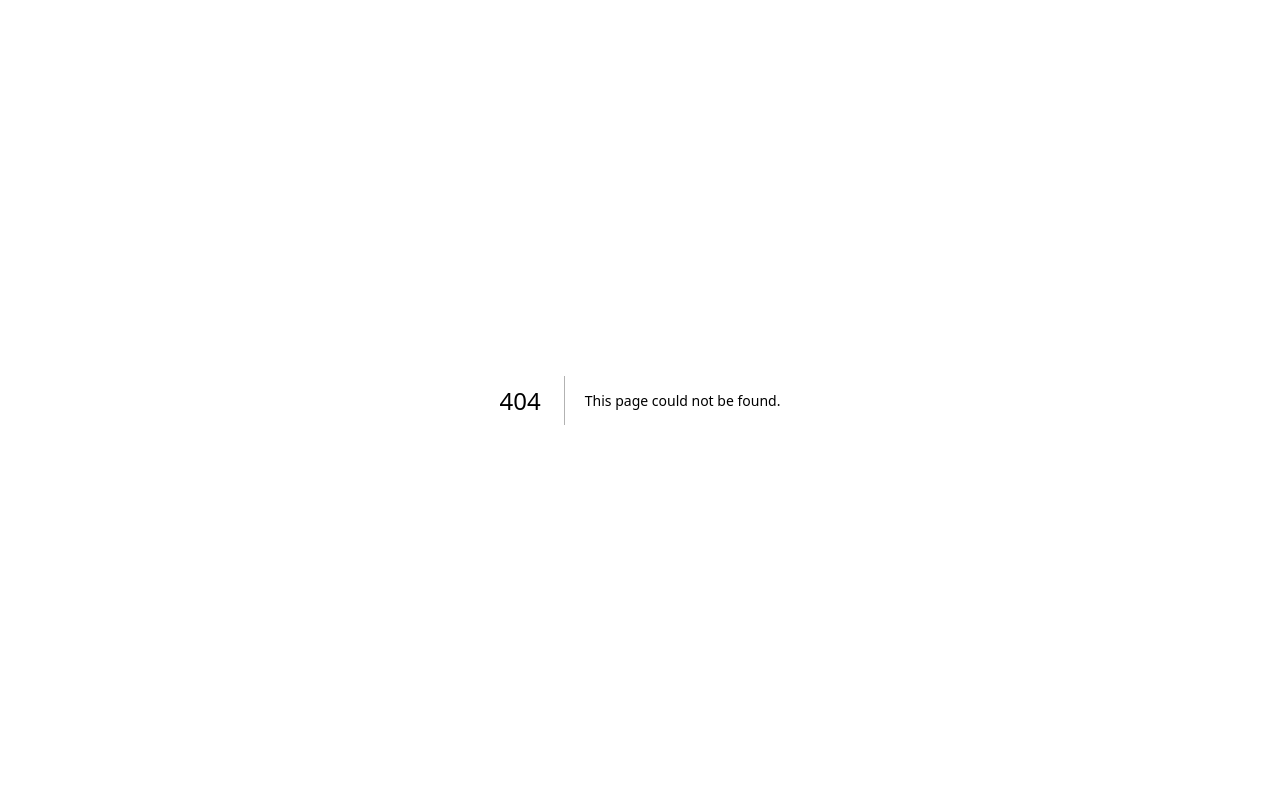
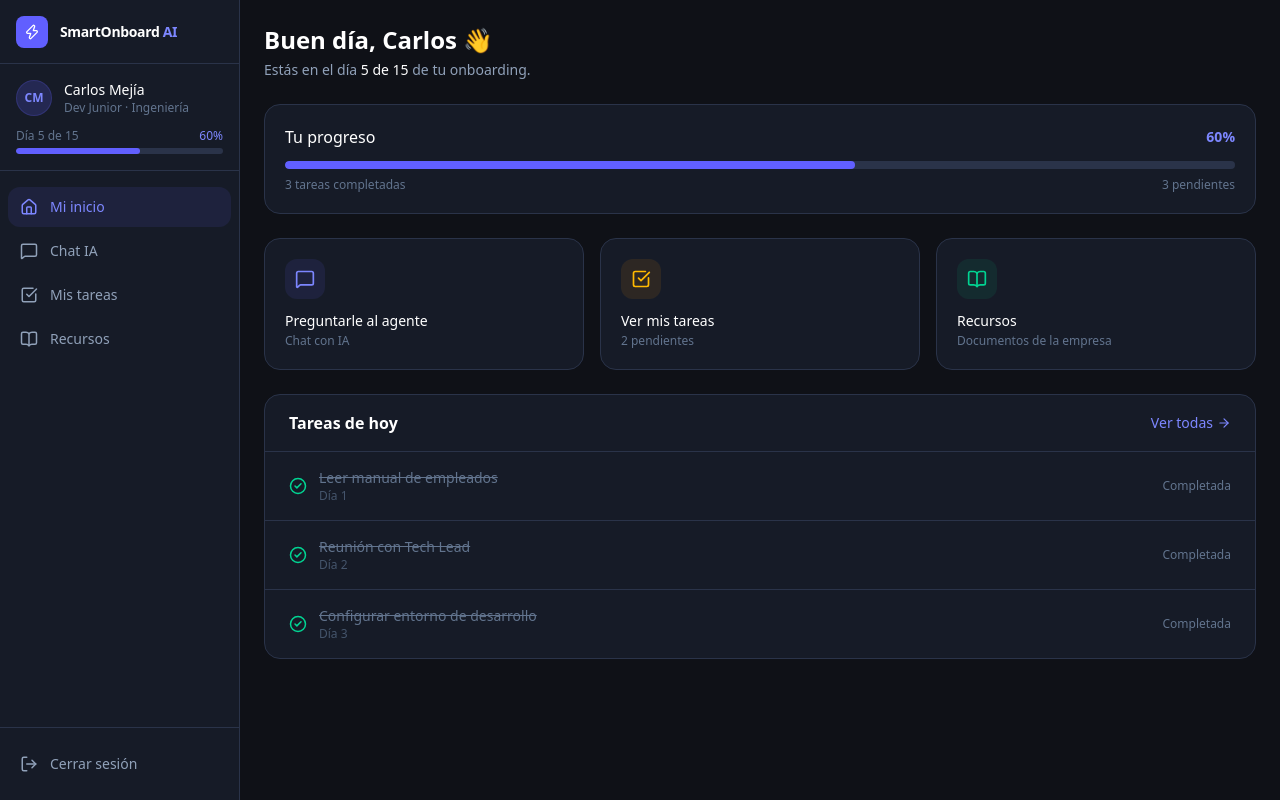
Before and after one commit to sebastianmiracastro/smartonboard-ai, a Next.js app in the folder frontend/: page /portal/inicio in a window 1280 px wide. Before the commit this address had no page. Built offline with nearby package versions, Linux system fonts and the light colour scheme.

Commit message:
feat: portal empleado — vista inicio con progreso y tareas

```diff
--- /dev/null
+++ b/frontend/src/app/portal/inicio/page.tsx
@@ -0,0 +1,95 @@
+"use client";
+
+import { useRouter } from "next/navigation";
+import { MessageSquare, CheckSquare, BookOpen, ArrowRight, CheckCircle2, Clock, Circle } from "lucide-react";
+import { mockTasks } from "@/mock/data";
+
+export default function PortalInicioPage() {
+  const router = useRouter();
+
+  const todayTasks = mockTasks.slice(0, 3);
+  const completedCount = mockTasks.filter(t => t.status === "completada").length;
+
+  return (
+    <div className="flex flex-col gap-6">
+
+      {/* Header */}
+      <div>
+        <h1 className="text-white text-2xl font-semibold">Buen día, Carlos 👋</h1>
+        <p className="text-slate-400 text-sm mt-1">
+          Estás en el día <span className="text-white font-medium">5 de 15</span> de tu onboarding.
+        </p>
+      </div>
+
+      {/* Progreso general */}
+      <div className="bg-[#161b27] border border-[#2a3349] rounded-2xl p-5">
+        <div className="flex items-center justify-between mb-3">
+          <p className="text-white font-medium">Tu progreso</p>
+          <span className="text-indigo-400 text-sm font-semibold">60%</span>
+        </div>
+        <div className="h-2 bg-[#2a3349] rounded-full overflow-hidden">
+          <div className="h-full bg-indigo-500 rounded-full" style={{ width: "60%" }} />
+        </div>
+        <div className="flex justify-between mt-2">
+          <span className="text-slate-500 text-xs">{completedCount} tareas completadas</span>
+          <span className="text-slate-500 text-xs">{mockTasks.length - completedCount} pendientes</span>
+        </div>
+      </div>
+
+      {/* Accesos rápidos */}
+      <div className="grid grid-cols-3 gap-4">
+        {[
+          { icon: MessageSquare, label: "Preguntarle al agente", sub: "Chat con IA", href: "/portal/chat", color: "text-indigo-400", bg: "bg-indigo-500/10" },
+          { icon: CheckSquare, label: "Ver mis tareas", sub: `${mockTasks.filter(t => t.status === "pendiente").length} pendientes`, href: "/portal/tareas", color: "text-amber-400", bg: "bg-amber-500/10" },
+          { icon: BookOpen, label: "Recursos", sub: "Documentos de la empresa", href: "/portal/recursos", color: "text-emerald-400", bg: "bg-emerald-500/10" },
+        ].map((item) => (
+          <button
+            key={item.href}
+            onClick={() => router.push(item.href)}
+            className="bg-[#161b27] border border-[#2a3349] rounded-2xl p-5 text-left hover:border-[#3d4f6e] transition-colors group"
+          >
+            <div className={`w-10 h-10 ${item.bg} rounded-xl flex items-center justify-center mb-3`}>
+              <item.icon size={20} className={item.color} />
+            </div>
+            <p className="text-white text-sm font-medium">{item.label}</p>
+            <p className="text-slate-500 text-xs mt-0.5">{item.sub}</p>
+          </button>
+        ))}
+      </div>
+
+      {/* Tareas de hoy */}
+      <div className="bg-[#161b27] border border-[#2a3349] rounded-2xl overflow-hidden">
+        <div className="flex items-center justify-between px-6 py-4 border-b border-[#2a3349]">
+          <h2 className="text-white font-semibold">Tareas de hoy</h2>
+          <button
+            onClick={() => router.push("/portal/tareas")}
+            className="flex items-center gap-1 text-indigo-400 hover:text-indigo-300 text-sm transition-colors"
+          >
+            Ver todas <ArrowRight size={14} />
+          </button>
+        </div>
+
+        <div className="divide-y divide-[#2a3349]">
+          {todayTasks.map((task) => (
+            <div key={task.id} className="flex items-center gap-3 px-6 py-4 hover:bg-[#1e2536]/50 transition-colors">
+              {task.status === "completada"
+                ? <CheckCircle2 size={18} className="text-emerald-400 shrink-0" />
+                : task.status === "en_progreso"
+                ? <Clock size={18} className="text-amber-400 shrink-0" />
+                : <Circle size={18} className="text-slate-500 shrink-0" />
+              }
+              <div className="flex-1">
+                <p className={`text-sm ${task.status === "completada" ? "text-slate-500 line-through" : "text-white"}`}>
+                  {task.title}
+                </p>
+                <p className="text-slate-600 text-xs">Día {task.day}</p>
+              </div>
+              <span className="text-xs text-slate-500 capitalize">{task.status.replace("_", " ")}</span>
+            </div>
+          ))}
+        </div>
+      </div>
+
+    </div>
+  );
+}
--- /dev/null
+++ b/frontend/src/app/portal/layout.tsx
@@ -0,0 +1,98 @@
+"use client";
+
+import { useRouter, usePathname } from "next/navigation";
+import { Zap, Home, MessageSquare, CheckSquare, BookOpen, LogOut } from "lucide-react";
+
+const navItems = [
+  { icon: Home, label: "Mi inicio", href: "/portal/inicio" },
+  { icon: MessageSquare, label: "Chat IA", href: "/portal/chat" },
+  { icon: CheckSquare, label: "Mis tareas", href: "/portal/tareas" },
+  { icon: BookOpen, label: "Recursos", href: "/portal/recursos" },
+];
+
+export default function PortalLayout({ children }: { children: React.ReactNode }) {
+  const router = useRouter();
+  const pathname = usePathname();
+
+  return (
+    <div className="min-h-screen bg-[#0f1117] flex">
+
+      {/* Sidebar */}
+      <aside className="w-60 bg-[#161b27] border-r border-[#2a3349] flex flex-col fixed h-full">
+
+        {/* Logo */}
+        <div className="flex items-center gap-3 px-4 h-16 border-b border-[#2a3349]">
+          <div className="w-8 h-8 bg-indigo-500 rounded-lg flex items-center justify-center shrink-0">
+            <Zap size={16} className="text-white" />
+          </div>
+          <span className="text-white text-sm font-semibold tracking-tight">
+            SmartOnboard <span className="text-indigo-400">AI</span>
+          </span>
+        </div>
+
+        {/* Empleado info */}
+        <div className="px-4 py-4 border-b border-[#2a3349]">
+          <div className="flex items-center gap-3">
+            <div className="w-9 h-9 bg-indigo-500/20 border border-indigo-500/20 rounded-full flex items-center justify-center shrink-0">
+              <span className="text-indigo-400 text-xs font-semibold">CM</span>
+            </div>
+            <div className="min-w-0">
+              <p className="text-white text-sm font-medium truncate">Carlos Mejía</p>
+              <p className="text-slate-500 text-xs truncate">Dev Junior · Ingeniería</p>
+            </div>
+          </div>
+
+          {/* Progreso */}
+          <div className="mt-3">
+            <div className="flex justify-between mb-1">
+              <span className="text-slate-500 text-xs">Día 5 de 15</span>
+              <span className="text-indigo-400 text-xs font-medium">60%</span>
+            </div>
+            <div className="h-1.5 bg-[#2a3349] rounded-full overflow-hidden">
+              <div className="h-full bg-indigo-500 rounded-full" style={{ width: "60%" }} />
+            </div>
+          </div>
+        </div>
+
+        {/* Nav */}
+        <nav className="flex-1 px-2 py-4 flex flex-col gap-1">
+          {navItems.map((item) => {
+            const active = pathname === item.href;
+            return (
+              <button
+                key={item.href}
+                onClick={() => router.push(item.href)}
+                className={`flex items-center gap-3 px-3 py-2.5 rounded-xl text-sm transition-colors w-full text-left
+                  ${active
+                    ? "bg-indigo-500/10 text-indigo-400"
+                    : "text-slate-400 hover:text-slate-200 hover:bg-[#1e2536]"
+                  }`}
+              >
+                <item.icon size={18} />
+                <span>{item.label}</span>
+              </button>
+            );
+          })}
+        </nav>
+
+        {/* Logout */}
+        <div className="px-2 pb-4 border-t border-[#2a3349] pt-4">
+          <button
+            onClick={() => router.push("/login")}
+            className="flex items-center gap-3 px-3 py-2.5 rounded-xl text-sm text-slate-400 hover:text-red-400 hover:bg-red-500/10 transition-colors w-full"
+          >
+            <LogOut size={18} />
+            <span>Cerrar sesión</span>
+          </button>
+        </div>
+      </aside>
+
+      {/* Main */}
+      <div className="flex-1 ml-60">
+        <main className="p-6">
+          {children}
+        </main>
+      </div>
+    </div>
+  );
+}
--- a/frontend/src/mock/data.ts
+++ b/frontend/src/mock/data.ts
@@ -106,3 +106,12 @@ export const mockDepartments = [
   { id: "dept-004", name: "Ventas", isRrhh: false, isGerencia: false, color: "#f59e0b", employeeCount: 8, roleCount: 2 },
   { id: "dept-005", name: "Gerencia", isRrhh: false, isGerencia: true, color: "#8b5cf6", employeeCount: 2, roleCount: 1 },
 ];
+
+export const mockTasks = [
+  { id: "t1", title: "Leer manual de empleados", category: "lectura", status: "completada", day: 1 },
+  { id: "t2", title: "Reunión con Tech Lead", category: "reunion", status: "completada", day: 2 },
+  { id: "t3", title: "Configurar entorno de desarrollo", category: "configuracion", status: "completada", day: 3 },
+  { id: "t4", title: "Revisar política de seguridad IT", category: "lectura", status: "en_progreso", day: 4 },
+  { id: "t5", title: "Primer PR de prueba", category: "entregable", status: "pendiente", day: 5 },
+  { id: "t6", title: "Code review con el equipo", category: "reunion", status: "pendiente", day: 6 },
+];
```
